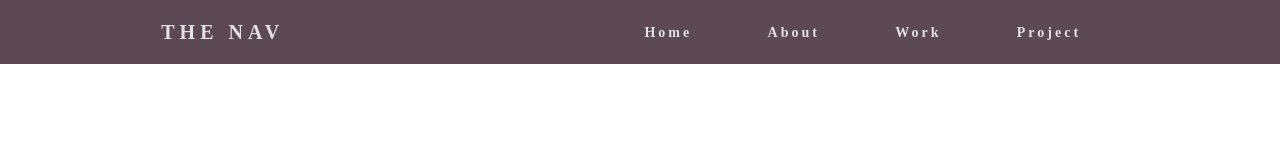
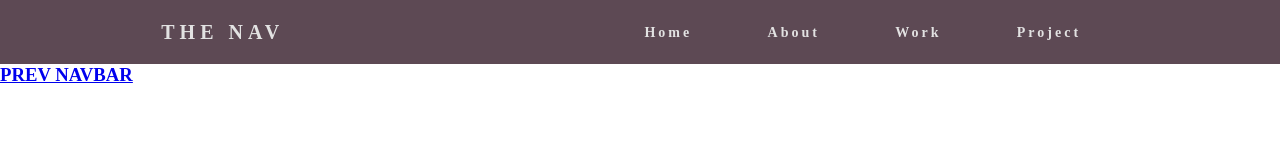
Before and after one commit to wagzyAyo/navbar, a plain HTML site: page the nav/index.html in a window 1280 px wide. Drawn offline with Linux system fonts and the light colour scheme.

Commit message:
Update index.html

```diff
--- a/the nav/index.html
+++ b/the nav/index.html
@@ -23,6 +23,8 @@
 												<div class="line3"></div>
 								</div>
 				</nav>
+
+				<h3>   <a href="../../navbar/index.html">PREV NAVBAR</a></h3>
 				<script src="js/app.js"></script>
 </body>
 </html>
```
